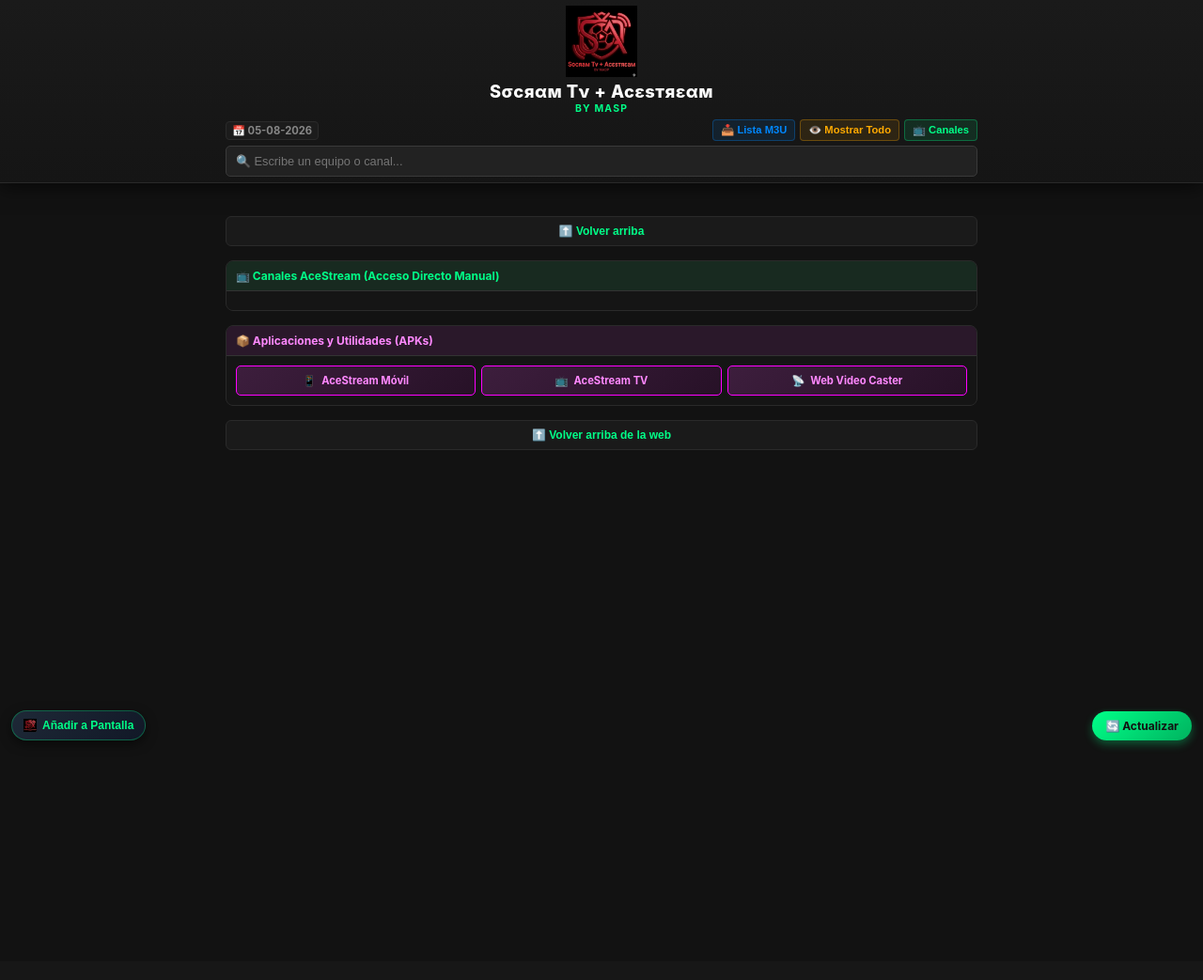
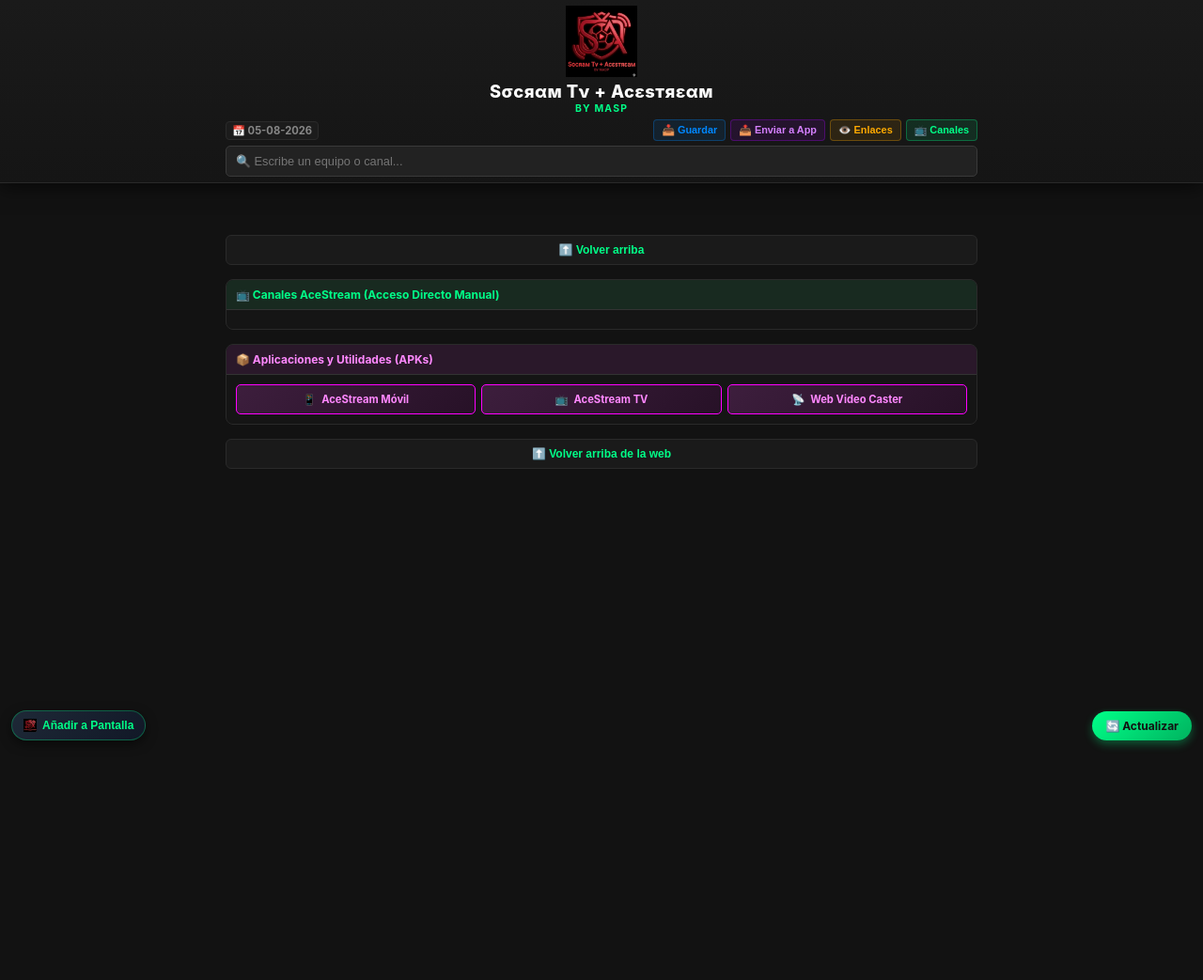
Before and after one commit to socramtv/Soccer-app, a Flask app: page / in a window 1280 px wide. Shown: the whole page at 94% size. Before the commit the page ends 795 px from the top, so only its background shows below. Run offline with Flask 3, Linux system fonts and the light colour scheme.

Commit message:
Actualizar index.html

```diff
--- a/templates/index.html
+++ b/templates/index.html
@@ -14,7 +14,7 @@
             font-family: -apple-system, BlinkMacSystemFont, "Segoe UI", Roboto, Helvetica, Arial, sans-serif;
             margin: 0;
             padding: 8px;
-            padding-top: 215px;
+            padding-top: 235px; /* Un poco más de margen por si los botones bajan de línea */
             display: flex;
             flex-direction: column;
             align-items: center;
@@ -98,7 +98,7 @@
         .btn-header-action {
             padding: 4px 8px;
             border-radius: 4px;
-            font-size: 0.7rem;
+            font-size: 0.68rem; /* Un poco más pequeño para que quepan todos */
             font-weight: bold;
             cursor: pointer;
             display: flex;
@@ -124,6 +124,13 @@
             background: rgba(0, 136, 255, 0.1);
             color: #0088ff;
             border: 1px solid rgba(0, 136, 255, 0.3);
+        }
+
+        /* 🟣 Nuevo color para el botón de enviar a app */
+        .btn-share-m3u {
+            background: rgba(170, 0, 255, 0.1);
+            color: #d580ff;
+            border: 1px solid rgba(170, 0, 255, 0.3);
         }
 
         .search-container {
@@ -514,8 +521,9 @@
         <div class="top-bar-content">
             <div class="fecha-badge">📅 {{ fecha }}</div>
             <div class="top-actions-layout">
-                <button onclick="descargarListaM3U()" class="btn-header-action btn-m3u">📥 Lista M3U</button>
-                <button id="btn-toggle-enlaces" onclick="toggleFiltroEnlaces()" class="btn-header-action btn-filter-links">👁️ Mostrar Todo</button>
+                <button onclick="descargarListaM3U()" class="btn-header-action btn-m3u" title="Descargar al móvil">📥 Guardar</button>
+                <button onclick="compartirListaM3U()" class="btn-header-action btn-share-m3u" title="Enviar a Wiseplay/Wuffy">📤 Enviar a App</button>
+                <button id="btn-toggle-enlaces" onclick="toggleFiltroEnlaces()" class="btn-header-action btn-filter-links">👁️ Enlaces</button>
                 <button onclick="bajarACanales()" class="btn-header-action btn-directo-canales">📺 Canales</button>
             </div>
         </div>
@@ -755,13 +763,17 @@
             }
         }
 
-        function descargarListaM3U() {
+        // ==========================================
+        // FUNCIONES DE GENERACIÓN Y EXPORTACIÓN M3U
+        // ==========================================
+
+        function generarTextoM3U() {
             let m3uTexto = "#EXTM3U\n";
             let filasConEnlaces = document.querySelectorAll('.fila-partido[data-has-links="true"]');
 
             if (filasConEnlaces.length === 0) {
                 alert("⚠️ No hay eventos deportivos con enlaces activos en este momento.");
-                return;
+                return null;
             }
 
             filasConEnlaces.forEach(fila => {
@@ -773,7 +785,6 @@
                 let ligaEl = fila.querySelector('.txt-liga-sub');
                 let nombreLiga = ligaEl ? ligaEl.textContent.trim() : "Otros Deportes";
 
-                // EXTRACCIÓN DEL ICONO DEL DEPORTE PARA EL M3U
                 let logoDeporteEl = fila.querySelector('.icono-deporte');
                 let urlLogoDeporte = logoDeporteEl ? logoDeporteEl.getAttribute('src') : "";
 
@@ -798,27 +809,64 @@
                     }
 
                     if (urlReal) {
-                        // USA EL LOGO DEL DEPORTE EN EL ARCHIVO M3U
                         m3uTexto += `#EXTINF:-1 tvg-logo="${urlLogoDeporte}" group-title="${nombreLiga}",${nombrePartido} (${textoCanal})\n`;
                         m3uTexto += `${urlReal}\n`;
                     }
                 });
             });
+            return m3uTexto;
+        }
 
-            let blobArchivo = new Blob([m3uTexto], { type: 'text/plain;charset=utf-8' });
-            let elementoDescarga = document.createElement('a');
-            elementoDescarga.href = URL.createObjectURL(blobArchivo);
-
-            // Generar fecha actual para el nombre del archivo
+        function obtenerNombreArchivoM3U() {
             let hoy = new Date();
             let dia = String(hoy.getDate()).padStart(2, '0');
             let mes = String(hoy.getMonth() + 1).padStart(2, '0');
             let anio = hoy.getFullYear();
-            let fechaStr = `${dia}-${mes}-${anio}`;
+            return `SocramTv_Acestream_${dia}-${mes}-${anio}.m3u`;
+        }
 
-            elementoDescarga.download = `SocramTv_Acestream_${fechaStr}.m3u`;
+        // 1. FUNCIÓN ORIGINAL: Descarga el archivo a la carpeta local
+        function descargarListaM3U() {
+            let textoM3U = generarTextoM3U();
+            if (!textoM3U) return;
+
+            let blobArchivo = new Blob([textoM3U], { type: 'text/plain;charset=utf-8' });
+            let elementoDescarga = document.createElement('a');
+            elementoDescarga.href = URL.createObjectURL(blobArchivo);
+            elementoDescarga.download = obtenerNombreArchivoM3U();
             elementoDescarga.click();
         }
+
+        // 2. NUEVA FUNCIÓN: Envía el archivo directamente a Wiseplay, Wuffy, VLC...
+        function compartirListaM3U() {
+            let textoM3U = generarTextoM3U();
+            if (!textoM3U) return;
+
+            let nombreArchivo = obtenerNombreArchivoM3U();
+
+            // Creamos un archivo real en memoria con el tipo de archivo de listas IPTV
+            let file = new File([textoM3U], nombreArchivo, { type: 'audio/x-mpegurl' });
+
+            // Comprobamos si el navegador del móvil soporta compartir archivos nativamente
+            if (navigator.canShare && navigator.canShare({ files: [file] })) {
+                navigator.share({
+                    files: [file],
+                    title: 'Lista M3U SocramTV',
+                    text: 'Aquí tienes la lista M3U actualizada de hoy con los partidos.'
+                }).catch(err => {
+                    console.log("Error al abrir el menú de compartir: ", err);
+                });
+            } else {
+                // Si el usuario está en PC o en un navegador que no lo soporta, le bajamos el archivo como siempre
+                alert("Tu dispositivo o navegador no soporta el envío directo a otras aplicaciones. Se descargará el archivo en tu carpeta de descargas.");
+                descargarListaM3U();
+            }
+        }
+
+
+        // ==========================================
+        // FUNCIONES DE INTERFAZ
+        // ==========================================
 
         function toggleFiltroEnlaces() {
             ocultarSinEnlace = !ocultarSinEnlace;
@@ -830,7 +878,7 @@
                 btn.style.color = "#ffaa00";
                 btn.style.borderColor = "rgba(255, 170, 0, 0.3)";
             } else {
-                btn.textContent = "👁️ Solo con Enlace";
+                btn.textContent = "👁️ Solo Enlaces";
                 btn.style.background = "rgba(0, 255, 136, 0.1)";
                 btn.style.color = "#00ff88";
                 btn.style.borderColor = "rgba(0, 255, 136, 0.3)";
@@ -841,7 +889,7 @@
         function bajarACanales() {
             const target = document.getElementById('card-descargar-aceserve') || document.getElementById('card-canales-directos');
             if (target) {
-                const offset = 215;
+                const offset = 235;
                 const targetPosition = target.getBoundingClientRect().top + window.pageYOffset - offset;
                 window.scrollTo({ top: targetPosition, behavior: 'smooth' });
             }
```
